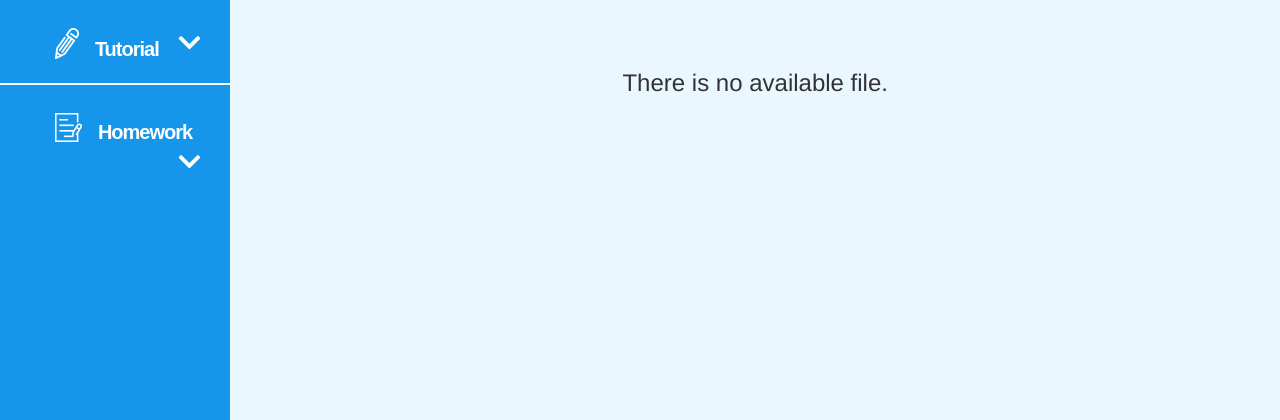
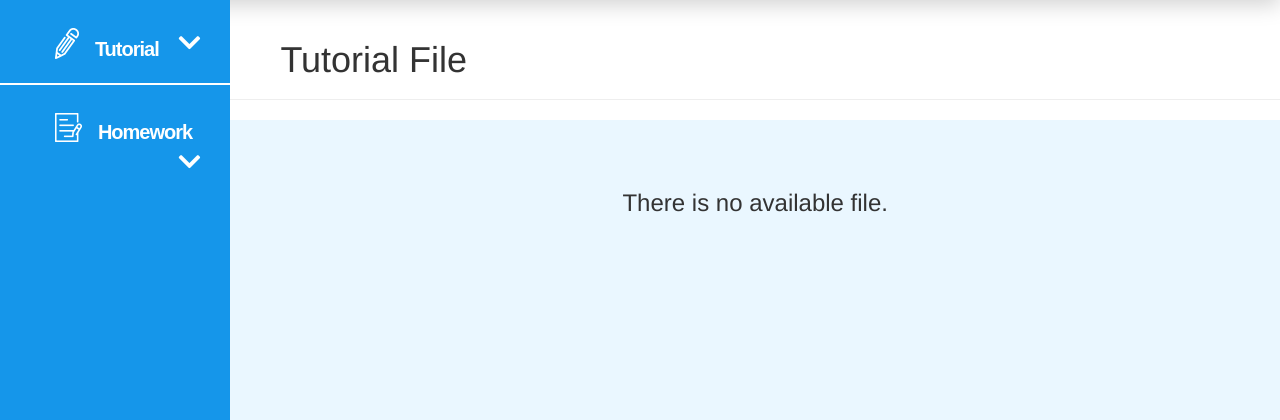
Before and after one commit to Klasmart-Engineering/bada-kinder-indonesia, a Django app: template templates/tutorial_pdf.html in a window 1280 px wide. Shown: the part 186-606 px from the top of the page. Run offline with Django 3.2, Linux system fonts and the light colour scheme; the template is opened without the code that fills it, so the values that code supplies are empty; the visitor is signed in with stand-in values (Sample User, id 1); some libraries are stand-ins or nearby versions; some web fonts are replaced.

Commit message:
tutorial title

```diff
--- a/templates/tutorial_pdf.html
+++ b/templates/tutorial_pdf.html
@@ -7,7 +7,9 @@
 
 {% block content %}
 <div class="content">
-
+	<div class="page-header" style="padding-left: 50px">
+		<h1>Tutorial File</h1>
+	</div>
 <div class="video_area">
 	<div class="contents_area">
 		<!-- 이미지파일 영문으로 변경 후 진행 -->
--- a/templates/tutorial_video.html
+++ b/templates/tutorial_video.html
@@ -7,7 +7,9 @@
 
 {% block content %}
 <div class="content">
-
+	<div class="page-header" style="padding-left: 50px">
+		<h1>Tutorial Video</h1>
+	</div>
 <div class="video_area">
 	<div class="contents_area">
 		<!-- 이미지파일 영문으로 변경 후 진행 -->
```
